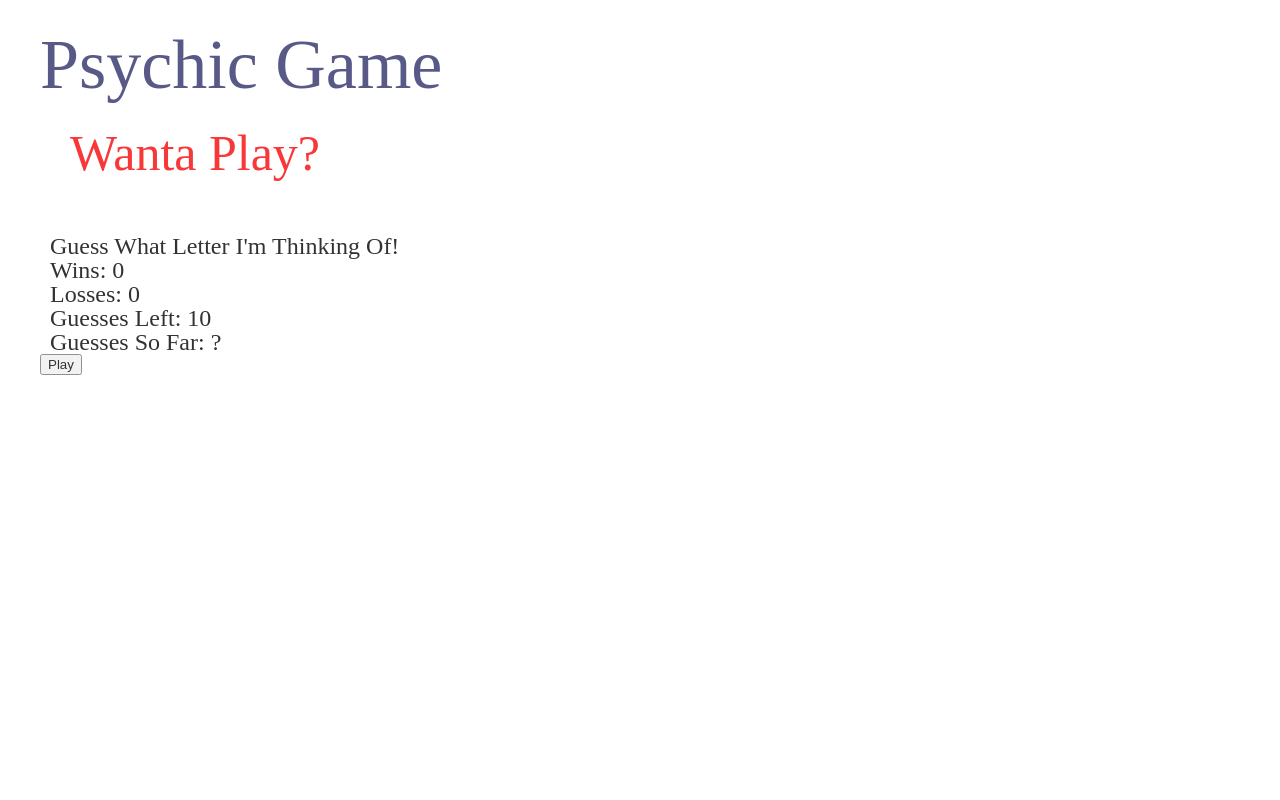
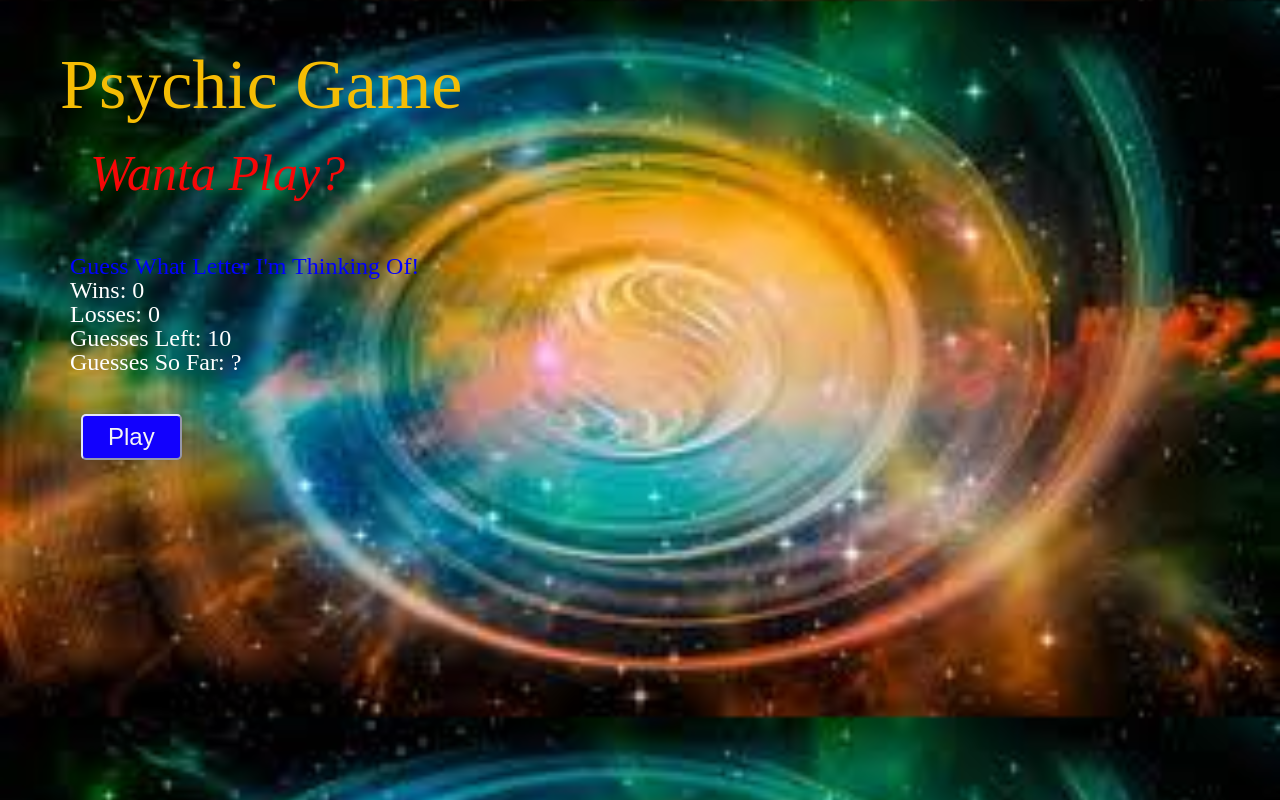
Before and after one commit to JohnHopkinsJr/Psychic-Game, a plain HTML site: page index.html in a window 1280 px wide. Drawn offline with Linux system fonts and the light colour scheme.

Commit message:
Update style.css

```diff
--- a/assets/css/style.css
+++ b/assets/css/style.css
@@ -1,7 +1,8 @@
-  /* Visual */
+/* Visual */
 body {
   text-align: left;
-  background: url("../assets/images/psychic.jpeg");
+  background: url(../images/psychic.jpeg);
+  background-size: 100%;
 }
 
 /*general*/
@@ -10,7 +11,7 @@ h1 {
   padding-left:0px;
   font-size: 70px;
   line-height: 49px;
-  color: #2f306a;
+  color: rgb(245, 189, 4);
   align-content: left;
 }
 
@@ -21,33 +22,43 @@ h2 {
   line-height: 49px;
   color: #f70707;
   align-content: center;
+  font-style: italic;
 }
 
 /*Main*/
 .container {
   clear: both;
   margin: 0 auto;
-  width: 100%;
-  max-width: 960px;
-  padding:40px;
+  width: 50%;
+  max-width: 1080px;
+  padding: 60px;
   float: left;
-  color: black;
-  opacity: 80%;
 }
 
 span {
   font-size: 1.5rem;
   margin: 0 5px;
   padding: 5px;
+  color: white;
 }
 
-p {
-  font-style: italic;
+#playGame {
+  padding: 7px 25px;
+  font-size: 1.5rem;
+  background-color: rgb(18, 1, 253);
+  border-color: rgba(245, 248, 248, 0.925);
+  border-width: 2px;
+  border-radius: 5px;
+  color: whitesmoke;
 }
 
-button#start {
-  padding: 4px 30px;
-  margin-top: 40px;
+.buttonStart {
+  margin: 20px;
+  padding: 1px 1px 1px;
+  font-size: 60px;
+}
+
+#Title {
+  color: blue;
   font-size: 1.5rem;
-  background: rgb(245, 189, 4);
 }
```
